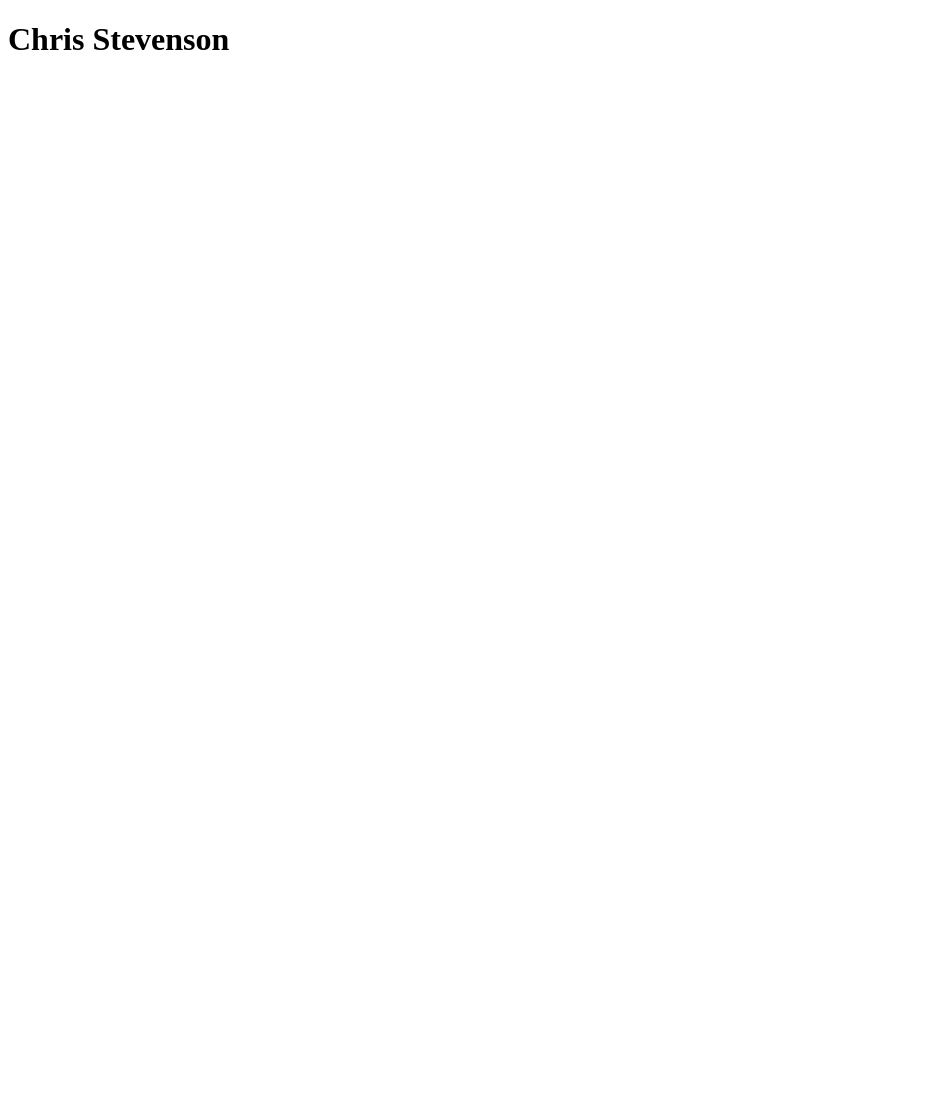
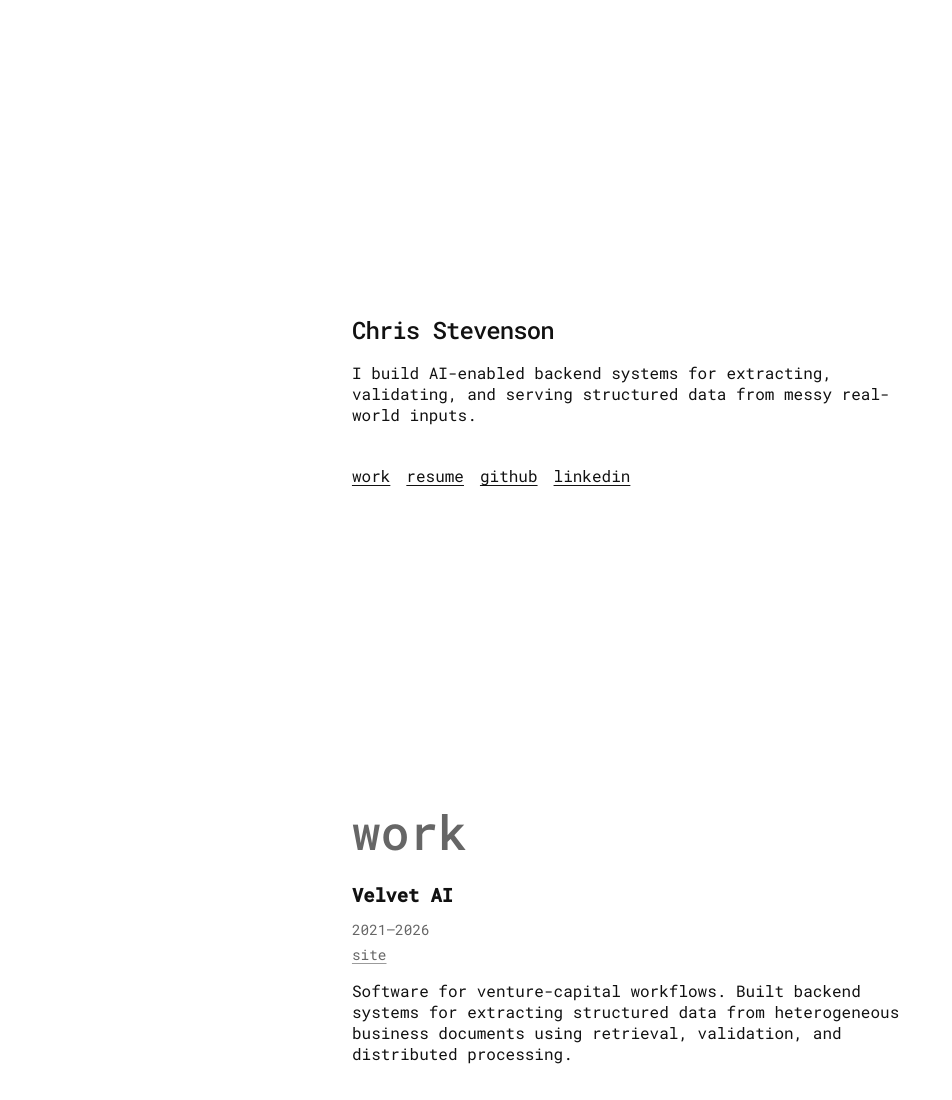
Before and after one commit to RosyGraph/RosyGraph.github.io, an Astro site: page / in a window 1280 px wide. Shown: the top 1100 px of the page, without its empty margins (0-952 px from the left). Before the commit the page ends 800 px from the top, so only its background shows below. Built offline with nearby package versions, Linux system fonts and the light colour scheme; Astro itself is replaced by a stand-in of ours.

Commit message:
Initial redesign

```diff
--- a/package.json
+++ b/package.json
@@ -12,6 +12,7 @@
     "astro": "astro"
   },
   "dependencies": {
+    "@fontsource/roboto-mono": "^5.2.8",
     "astro": "^6.2.2"
   },
   "devDependencies": {
--- /dev/null
+++ b/src/layouts/Layout.astro
@@ -0,0 +1,19 @@
+---
+import "@fontsource/roboto-mono/400.css";
+import "@fontsource/roboto-mono/500.css";
+
+import "../styles/global.css";
+---
+
+<!doctype html>
+<html lang="en">
+  <head>
+    <meta charset="UTF-8" />
+    <meta name="viewport" content="width=device-width" />
+    <link rel="icon" href="/favicon.ico" />
+    <title>Chris Stevenson</title>
+  </head>
+  <body>
+    <slot />
+  </body>
+</html>
--- a/src/pages/index.astro
+++ b/src/pages/index.astro
@@ -1,17 +1,91 @@
+---
+import Layout from "../layouts/Layout.astro";
 ---
 
----
+<Layout title="Chris Stevenson">
+  <main>
+    <section class="hero" id="top">
+      <h1>Chris Stevenson</h1>
 
-<html lang="en">
-  <head>
-    <meta charset="utf-8" />
-    <link rel="icon" type="image/svg+xml" href="/favicon.svg" />
-    <meta name="viewport" content="width=device-width" />
-    <meta name="generator" content={Astro.generator} />
-    <title>Astro</title>
-  </head>
-  <body>
-    <h1>Chris Stevenson</h1>
-    <p></p>
-  </body>
-</html>
+      <p>
+        I build AI-enabled backend systems for extracting, validating, and
+        serving structured data from messy real-world inputs.
+      </p>
+
+      <nav aria-label="Page navigation">
+        <a href="#work">work</a>
+        <a
+          href="/resume/chris-stevenson-resume.pdf"
+          target="_blank"
+          rel="noopener noreferrer">resume</a
+        >
+        <a href="https://github.com/RosyGraph">github</a>
+        <a href="https://www.linkedin.com/in/chris-stevenson-b7028831/"
+          >linkedin</a
+        >
+      </nav>
+    </section>
+
+    <section id="work">
+      <h2>work</h2>
+
+      <article>
+        <h3>Velvet AI</h3>
+        <p class="meta">2021–2026</p>
+        <p class="links">
+          <a href="https://velvet.vc/">site</a>
+        </p>
+        <p>
+          Software for venture-capital workflows. Built backend systems for
+          extracting structured data from heterogeneous business documents using
+          retrieval, validation, and distributed processing.
+        </p>
+      </article>
+
+      <article>
+        <h3>Cytometry dashboard</h3>
+
+        <p class="links">
+          <a href="https://cytometry-dashboard.rosygraph.com">site</a>
+          <span aria-hidden="true">/</span>
+          <a href="https://github.com/RosyGraph/cytometry-dashboard/">github</a>
+        </p>
+        <p>
+          A reproducible cytometry analysis pipeline and Streamlit dashboard for
+          exploring immune-cell treatment response data. Loads raw sample counts
+          into a normalized SQLite database, computes relative population
+          frequencies, and generates reports, plots, and interactive views for
+          analysis
+        </p>
+      </article>
+
+      <article>
+        <h3>Chrimbus — Raspberry Pi LED controller</h3>
+        <p class="links">
+          <a href="https://github.com/RosyGraph/chrimbus/">github</a>
+        </p>
+        <p>
+          A Raspberry Pi-powered Christmas light grid with programmable LED
+          animations. Includes a visualizer, challenge files, and a pattern
+          system so other people can author animations for me to run in my
+          window.
+        </p>
+      </article>
+    </section>
+
+    <hr />
+
+    <section id="contact">
+      <h2>contact</h2>
+      <p>
+        <a href="mailto:hello@rosygraph.com">email</a>
+        ·
+        <a href="https://github.com/RosyGraph">github</a>
+        ·
+        <a href="https://www.linkedin.com/in/chris-stevenson-b7028831"
+          >linkedin</a
+        >
+      </p>
+    </section>
+  </main>
+</Layout>
--- /dev/null
+++ b/src/styles/global.css
@@ -0,0 +1,116 @@
+:root {
+  --bg: #ffffff;
+  --fg: #111111;
+  --muted: #666666;
+}
+
+@media (prefers-color-scheme: dark) {
+  :root {
+    --bg: #111111;
+    --fg: #eeeeee;
+    --muted: #aaaaaa;
+  }
+}
+
+* {
+  box-sizing: border-box;
+}
+
+html {
+  font-family:
+    "Roboto Mono", ui-monospace, SFMono-Regular, Menlo, Consolas, monospace;
+  background: var(--bg);
+  color: var(--fg);
+}
+
+body {
+  margin: 0;
+  background: var(--bg);
+  color: var(--fg);
+}
+
+.hero {
+  min-height: 100svh;
+  max-width: 76ch;
+  margin: 0 auto;
+  padding: 2rem 1.25rem;
+
+  display: flex;
+  flex-direction: column;
+  justify-content: center;
+}
+
+.eyebrow {
+  margin: 0 0 1rem;
+  color: var(--muted);
+}
+
+h1 {
+  margin: 0;
+  line-height: 1.35;
+  font-weight: 500;
+  letter-spacing: -0.04em;
+}
+
+h2 {
+  margin: 0 0 0.35rem;
+  font-size: 3rem;
+  font-weight: 500;
+  color: var(--muted);
+}
+
+section,
+.hero {
+  max-width: 76ch;
+  margin: 0 auto;
+  padding-left: clamp(1.5rem, 6vw, 5rem);
+  padding-right: clamp(1.5rem, 6vw, 5rem);
+}
+
+main {
+  padding-bottom: 6rem;
+}
+
+article + article {
+  margin-top: 2.5rem;
+}
+
+hr {
+  border: 0;
+  margin: 4rem 0;
+  text-align: center;
+}
+
+hr::before {
+  content: "*   *   *";
+  color: var(--muted);
+  letter-spacing: 0.35em;
+}
+
+nav {
+  display: flex;
+  flex-wrap: wrap;
+  gap: 0.75rem 1rem;
+  margin-top: 1.5rem;
+}
+
+.meta,
+.links {
+  margin: -0.35rem 0 0.75rem;
+  color: var(--muted);
+  font-size: 0.9rem;
+}
+
+.links a {
+  color: var(--muted);
+  text-decoration-color: color-mix(in srgb, var(--muted) 65%, transparent);
+}
+
+.links span {
+  margin: 0 0.35rem;
+}
+
+a {
+  color: inherit;
+  text-underline-offset: 0.18em;
+}
```
Also changed, not shown: pnpm-lock.yaml, public/favicon.ico, public/favicon.svg (deleted), 1 other file.
